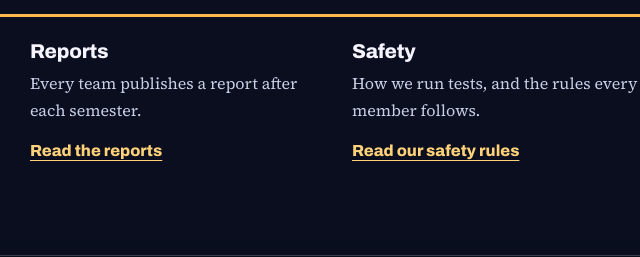
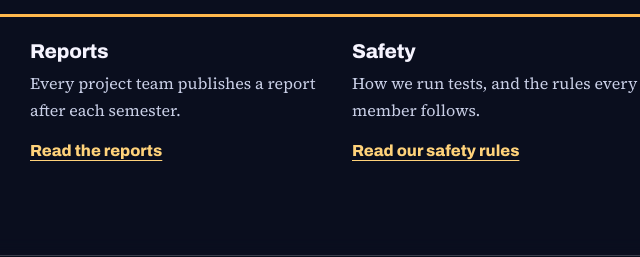
Before and after one commit to CU-Propulsion-Laboratory/CUPL, a plain HTML site: page index.html in a window 1280 px wide. Shown: the part 2022-2279 px from the top of the page, 449-1089 px from the left. Drawn offline with Linux system fonts and the light colour scheme.

Commit message:
Clarify report publication details in index.html
Updated the description for project team reports.

```diff
--- a/index.html
+++ b/index.html
@@ -83,7 +83,7 @@
   <h2>Where to go next</h2>
   <div class="next">
     <a href="projects.html"><h3>Projects</h3><p>In Spring 2027, we expect to launch two projects: Impulse jet engine and electric motor.</p><span class="link">See the projects</span></a>
-    <a href="reports.html"><h3>Reports</h3><p>Every team publishes a report after each semester.</p><span class="link">Read the reports</span></a>
+    <a href="reports.html"><h3>Reports</h3><p>Every project team publishes a report after each semester.</p><span class="link">Read the reports</span></a>
     <a href="safety.html"><h3>Safety</h3><p>How we run tests, and the rules every member follows.</p><span class="link">Read our safety rules</span></a>
   </div>
 </div></section>
```
